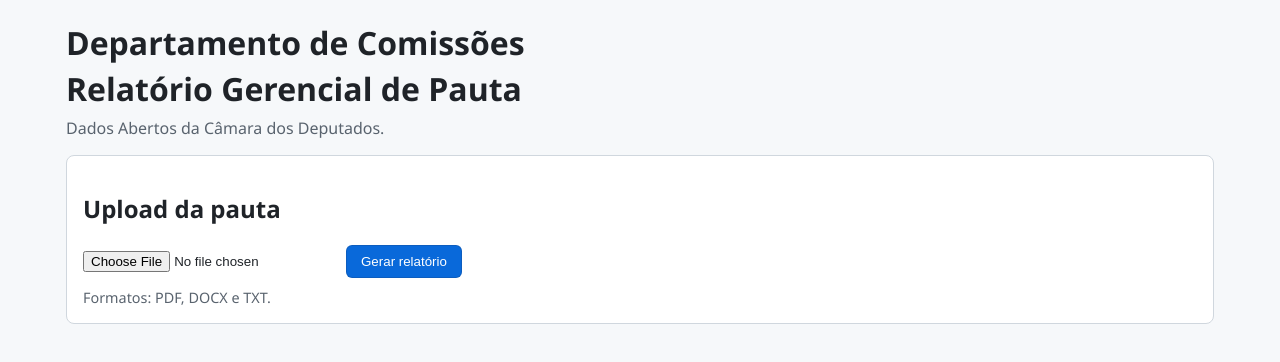
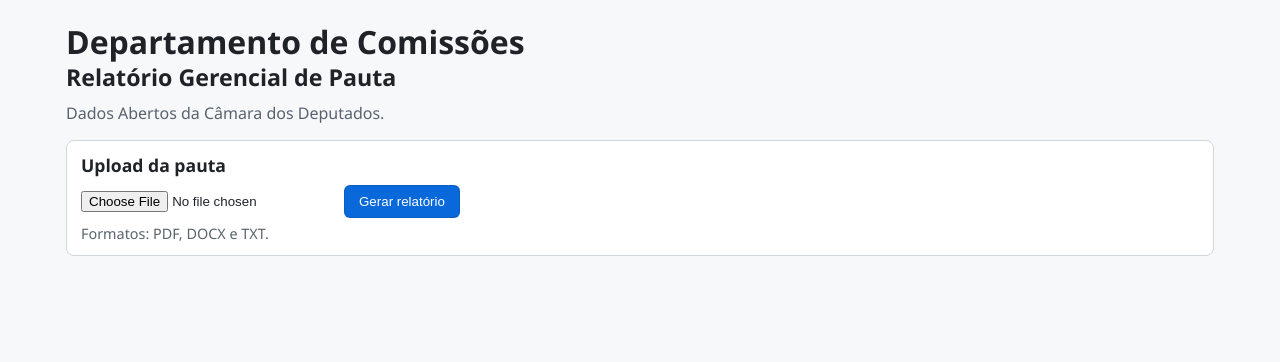
Before and after one commit to BonoVox2006/relatorio-pauta-web, a website: page index.html in a window 1280 px wide. Drawn offline with Linux system fonts and the light colour scheme.

Commit message:
Add files via upload

```diff
--- a/index.html
+++ b/index.html
@@ -9,12 +9,12 @@
   <body>
     <main class="container">
       <header class="header">
-        <h3 class="title-main">Departamento de Comissões</h3>
-        <h1 class="title-main">Relatório Gerencial de Pauta</h1>
+        <h3 class="title-main title-main--dept">Departamento de Comissões</h3>
+        <h1 class="title-main title-main--report">Relatório Gerencial de Pauta</h1>
         <p>Dados Abertos da Câmara dos Deputados.</p>
       </header>
 
-      <section class="card">
+      <section class="card card--upload">
         <h2>Upload da pauta</h2>
         <form id="uploadForm">
           <input id="fileInput" name="pauta" type="file" accept=".pdf,.txt,.docx" required />
--- a/style.css
+++ b/style.css
@@ -16,10 +16,21 @@ body {
 }
 .container { max-width: 1180px; margin: 0 auto; padding: 24px 16px 40px; }
 .header .title-main {
-  margin: 0 0 8px;
-  font-size: 2rem;
+  margin: 0;
   font-weight: 700;
   line-height: 1.2;
+}
+.header .title-main--dept {
+  font-size: 2rem;
+  margin: 0 0 2px;
+  line-height: 1.15;
+}
+.header .title-main--report {
+  font-size: 1.45rem;
+  font-weight: 600;
+  margin: 0 0 10px;
+  line-height: 1.25;
+  color: var(--text);
 }
 .header p { margin: 0 0 16px; color: var(--muted); }
 .card {
@@ -28,6 +39,18 @@ body {
   border-radius: 8px;
   padding: 16px;
   margin-bottom: 16px;
+}
+.card--upload {
+  padding: 12px 14px;
+  margin-bottom: 12px;
+}
+.card--upload h2 {
+  margin: 0 0 8px;
+  font-size: 1.1rem;
+  font-weight: 600;
+}
+.card--upload .hint {
+  margin-top: 6px;
 }
 form { display: flex; gap: 10px; flex-wrap: wrap; align-items: center; }
 button {
```
